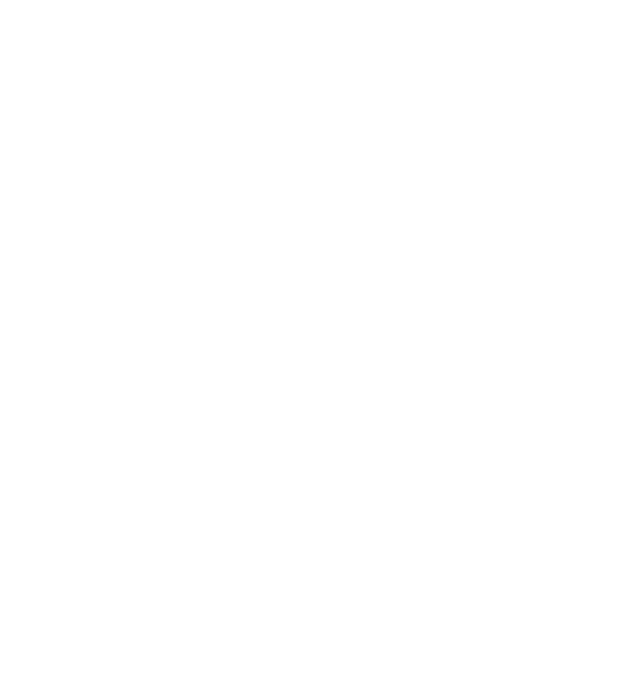
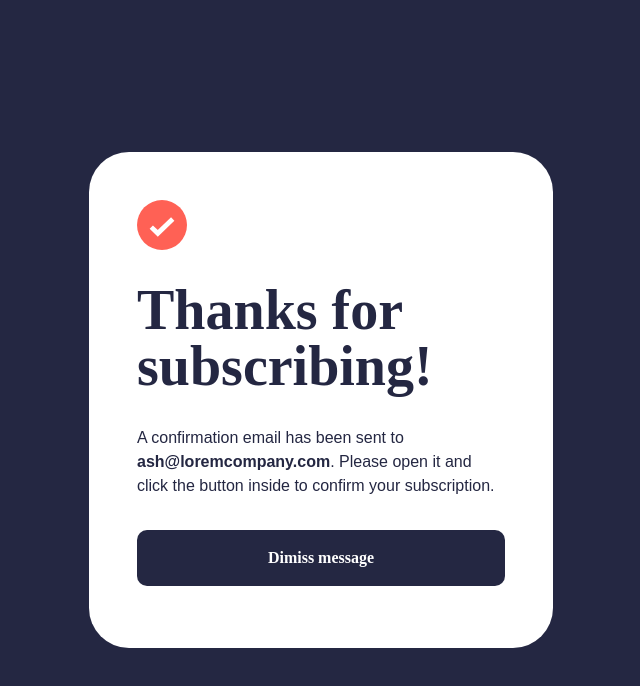
Before and after one commit to fks1311/newsletter-sign-up, a React (Create React App) app: page /success in a window 1280 px wide. Shown: the top 686 px of the page, without its empty margins (319-959 px from the left). Built offline with nearby package versions, Linux system fonts and the light colour scheme.

Commit message:
메인&제출 페이지 작성

```diff
--- a/src/components/Subscribe.jsx
+++ b/src/components/Subscribe.jsx
@@ -76,14 +76,19 @@
 `;
 
 const Letter = styled.section`
+  max-width: 25rem;
   display: flex;
   flex-direction: column;
+  gap: 1rem;
   padding: 50px;
-  line-height: 4rem;
   h1 {
-    font-size: 64px;
+    font-family: Roboto_Bold;
+    font-size: 56px;
     font-weight: 700;
-    font-family: Roboto_Bold;
+    color: ${({ theme: { colors } }) => colors.dark_slate_grey};
+  }
+  span {
+    line-height: 1.3rem;
   }
 `;
 const List = styled.div`
@@ -103,6 +108,7 @@
   div {
     height: 40px;
     display: flex;
+    align-items: flex-end;
     font-weight: 700;
 
     span {
@@ -118,6 +124,7 @@
 const Input = styled.input`
   height: 35px;
   padding: 10px;
+  margin-bottom: 1rem;
   outline: none;
   color: ${({ $error, theme: { colors } }) => ($error ? colors.tomato : `black`)};
   border: ${({ $error, theme: { colors } }) => `1px solid ${$error ? colors.tomato : colors.grey}`};
--- a/src/components/Success.jsx
+++ b/src/components/Success.jsx
@@ -1,3 +1,60 @@
+import styled from "styled-components";
+import { DefaultPage } from "./DefaultPage";
+import check from "assets/images/icon-list.svg";
+
 export const Success = () => {
-  return <div></div>;
+  return (
+    <DefaultPage>
+      <Layout>
+        <img src={check} />
+        <h1>Thanks for subscribing!</h1>
+        <p>
+          A confirmation email has been sent to <strong>ash@loremcompany.com</strong>. Please open it and click the
+          button inside to confirm your subscription.
+        </p>
+        <Button>Dimiss message</Button>
+      </Layout>
+    </DefaultPage>
+  );
 };
+
+const Layout = styled.div`
+  height: 25rem;
+  max-width: 23rem;
+  display: flex;
+  flex-direction: column;
+  align-items: flex-start;
+  gap: 2rem;
+  padding: 3rem;
+  color: ${({ theme: { colors } }) => colors.dark_slate_grey};
+  border-radius: 40px;
+  background-color: ${({ theme: { colors } }) => colors.white};
+  img {
+    height: 50px;
+  }
+  h1 {
+    font-size: 56px;
+    font-family: Roboto_Bold;
+    font-weight: 700;
+  }
+  p {
+    line-height: 1.5rem;
+  }
+  strong {
+    font-weight: 700;
+  }
+`;
+const Button = styled.button`
+  height: 3.5rem;
+  width: 100%;
+  padding: 0.5rem;
+  color: ${({ theme: { colors } }) => colors.white};
+  border: none;
+  border-radius: 10px;
+  background-color: ${({ theme: { colors } }) => colors.dark_slate_grey};
+  &:hover {
+    background: linear-gradient(to right, hsl(4, 100%, 67%) 50%, hsl(25, 100%, 50%));
+    box-shadow: 0 5px 20px hsl(4, 100%, 67%);
+    cursor: pointer;
+  }
+`;
--- a/src/index.js
+++ b/src/index.js
@@ -10,14 +10,14 @@
 const GlobalStyle = createGlobalStyle`
   ${reset}
   body {
-    font-family: Roboto_Regular;
+    font-family: Roboto_Regular, sans-serif;
     font-size: 16px;
     font-weight: 400;
   }
   button {
-    font-family: Roboto_Regular;
+    font-family: Roboto_Bold;
     font-size: 16px;
-    font-weight: 400;
+    font-weight: 700;
   }
 `;
 
```
